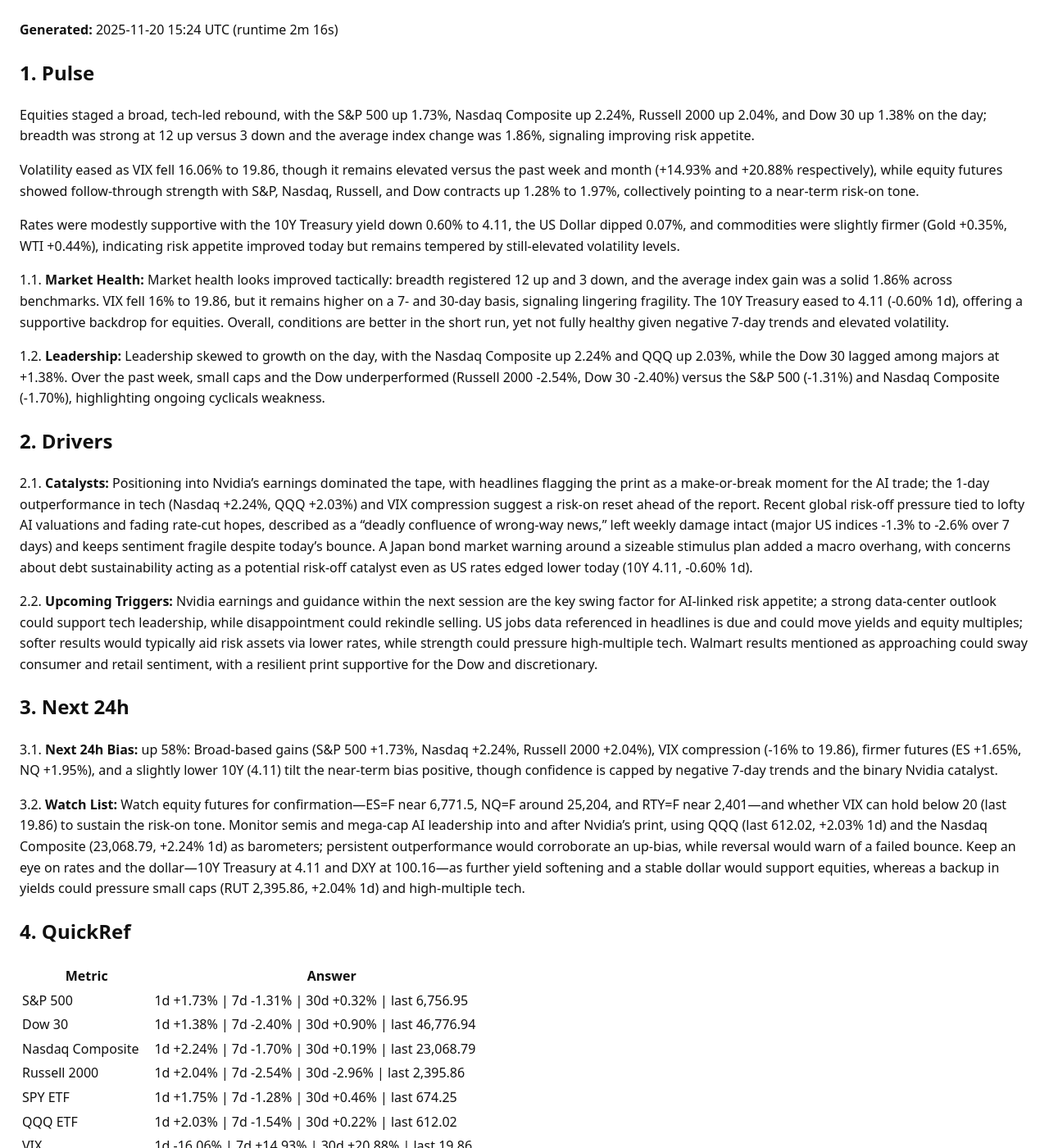
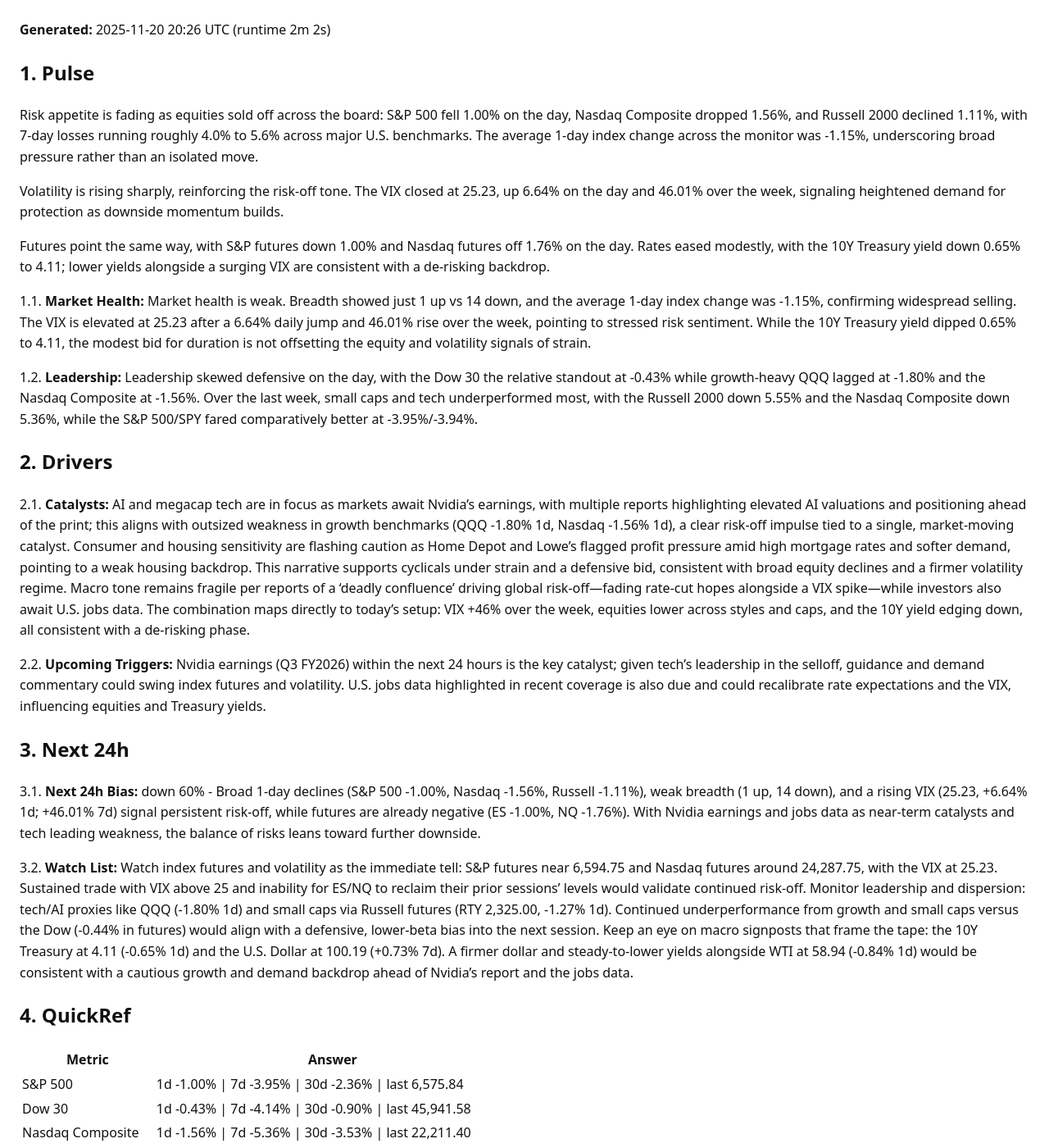
Before and after one commit to ryness/stonks, a Jekyll site: the page built from _reports/GODSEYE.md, in a window 1280 px wide and 1400 px high. Shown: the whole window at 82% size. Built offline with Jekyll 4.4.1, drawn with Linux system fonts in a browser that asks for light colours; some of the changed text lies outside the part shown.

Commit message:
Update report: rotation+GodsEye

```diff
--- a/_reports/GODSEYE.md
+++ b/_reports/GODSEYE.md
@@ -3,34 +3,34 @@ layout: default
 title: "GodsEye Market Report"
 ticker: "GODSEYE"
 date: 2025-11-20
-generated_at: 2025-11-20T15:24:32.069297+00:00
-runtime_seconds: 136.23
+generated_at: 2025-11-20T20:26:36.796547+00:00
+runtime_seconds: 121.89
 raw_markdown: |
-  **Generated:** <time class="js-local-time" datetime="2025-11-20T15:24:32.069297+00:00">2025-11-20 15:24 UTC</time> (runtime 2m 16s)
+  **Generated:** <time class="js-local-time" datetime="2025-11-20T20:26:36.796547+00:00">2025-11-20 20:26 UTC</time> (runtime 2m 2s)
 
   ## 1. Pulse
 
-  Equities staged a broad, tech-led rebound, with the S&P 500 up 1.73%, Nasdaq Composite up 2.24%, Russell 2000 up 2.04%, and Dow 30 up 1.38% on the day; breadth was strong at 12 up versus 3 down and the average index change was 1.86%, signaling improving risk appetite.
+  Risk appetite is fading as equities sold off across the board: S&P 500 fell 1.00% on the day, Nasdaq Composite dropped 1.56%, and Russell 2000 declined 1.11%, with 7-day losses running roughly 4.0% to 5.6% across major U.S. benchmarks. The average 1-day index change across the monitor was -1.15%, underscoring broad pressure rather than an isolated move.
 
-  Volatility eased as VIX fell 16.06% to 19.86, though it remains elevated versus the past week and month (+14.93% and +20.88% respectively), while equity futures showed follow-through strength with S&P, Nasdaq, Russell, and Dow contracts up 1.28% to 1.97%, collectively pointing to a near-term risk-on tone.
+  Volatility is rising sharply, reinforcing the risk-off tone. The VIX closed at 25.23, up 6.64% on the day and 46.01% over the week, signaling heightened demand for protection as downside momentum builds.
 
-  Rates were modestly supportive with the 10Y Treasury yield down 0.60% to 4.11, the US Dollar dipped 0.07%, and commodities were slightly firmer (Gold +0.35%, WTI +0.44%), indicating risk appetite improved today but remains tempered by still-elevated volatility levels.
+  Futures point the same way, with S&P futures down 1.00% and Nasdaq futures off 1.76% on the day. Rates eased modestly, with the 10Y Treasury yield down 0.65% to 4.11; lower yields alongside a surging VIX are consistent with a de-risking backdrop.
 
-  1.1. **Market Health:** Market health looks improved tactically: breadth registered 12 up and 3 down, and the average index gain was a solid 1.86% across benchmarks. VIX fell 16% to 19.86, but it remains higher on a 7- and 30-day basis, signaling lingering fragility. The 10Y Treasury eased to 4.11 (-0.60% 1d), offering a supportive backdrop for equities. Overall, conditions are better in the short run, yet not fully healthy given negative 7-day trends and elevated volatility.
+  1.1. **Market Health:** Market health is weak. Breadth showed just 1 up vs 14 down, and the average 1-day index change was -1.15%, confirming widespread selling. The VIX is elevated at 25.23 after a 6.64% daily jump and 46.01% rise over the week, pointing to stressed risk sentiment. While the 10Y Treasury yield dipped 0.65% to 4.11, the modest bid for duration is not offsetting the equity and volatility signals of strain.
 
-  1.2. **Leadership:** Leadership skewed to growth on the day, with the Nasdaq Composite up 2.24% and QQQ up 2.03%, while the Dow 30 lagged among majors at +1.38%. Over the past week, small caps and the Dow underperformed (Russell 2000 -2.54%, Dow 30 -2.40%) versus the S&P 500 (-1.31%) and Nasdaq Composite (-1.70%), highlighting ongoing cyclicals weakness.
+  1.2. **Leadership:** Leadership skewed defensive on the day, with the Dow 30 the relative standout at -0.43% while growth-heavy QQQ lagged at -1.80% and the Nasdaq Composite at -1.56%. Over the last week, small caps and tech underperformed most, with the Russell 2000 down 5.55% and the Nasdaq Composite down 5.36%, while the S&P 500/SPY fared comparatively better at -3.95%/-3.94%.
 
   ## 2. Drivers
 
-  2.1. **Catalysts:** Positioning into Nvidia’s earnings dominated the tape, with headlines flagging the print as a make-or-break moment for the AI trade; the 1-day outperformance in tech (Nasdaq +2.24%, QQQ +2.03%) and VIX compression suggest a risk-on reset ahead of the report. Recent global risk-off pressure tied to lofty AI valuations and fading rate-cut hopes, described as a “deadly confluence of wrong-way news,” left weekly damage intact (major US indices -1.3% to -2.6% over 7 days) and keeps sentiment fragile despite today’s bounce. A Japan bond market warning around a sizeable stimulus plan added a macro overhang, with concerns about debt sustainability acting as a potential risk-off catalyst even as US rates edged lower today (10Y 4.11, -0.60% 1d).
+  2.1. **Catalysts:** AI and megacap tech are in focus as markets await Nvidia’s earnings, with multiple reports highlighting elevated AI valuations and positioning ahead of the print; this aligns with outsized weakness in growth benchmarks (QQQ -1.80% 1d, Nasdaq -1.56% 1d), a clear risk-off impulse tied to a single, market-moving catalyst. Consumer and housing sensitivity are flashing caution as Home Depot and Lowe’s flagged profit pressure amid high mortgage rates and softer demand, pointing to a weak housing backdrop. This narrative supports cyclicals under strain and a defensive bid, consistent with broad equity declines and a firmer volatility regime. Macro tone remains fragile per reports of a ‘deadly confluence’ driving global risk-off—fading rate-cut hopes alongside a VIX spike—while investors also await U.S. jobs data. The combination maps directly to today’s setup: VIX +46% over the week, equities lower across styles and caps, and the 10Y yield edging down, all consistent with a de-risking phase.
 
-  2.2. **Upcoming Triggers:** Nvidia earnings and guidance within the next session are the key swing factor for AI-linked risk appetite; a strong data-center outlook could support tech leadership, while disappointment could rekindle selling. US jobs data referenced in headlines is due and could move yields and equity multiples; softer results would typically aid risk assets via lower rates, while strength could pressure high-multiple tech. Walmart results mentioned as approaching could sway consumer and retail sentiment, with a resilient print supportive for the Dow and discretionary.
+  2.2. **Upcoming Triggers:** Nvidia earnings (Q3 FY2026) within the next 24 hours is the key catalyst; given tech’s leadership in the selloff, guidance and demand commentary could swing index futures and volatility. U.S. jobs data highlighted in recent coverage is also due and could recalibrate rate expectations and the VIX, influencing equities and Treasury yields.
 
   ## 3. Next 24h
 
-  3.1. **Next 24h Bias:** up 58%: Broad-based gains (S&P 500 +1.73%, Nasdaq +2.24%, Russell 2000 +2.04%), VIX compression (-16% to 19.86), firmer futures (ES +1.65%, NQ +1.95%), and a slightly lower 10Y (4.11) tilt the near-term bias positive, though confidence is capped by negative 7-day trends and the binary Nvidia catalyst.
+  3.1. **Next 24h Bias:** down 60% - Broad 1-day declines (S&P 500 -1.00%, Nasdaq -1.56%, Russell -1.11%), weak breadth (1 up, 14 down), and a rising VIX (25.23, +6.64% 1d; +46.01% 7d) signal persistent risk-off, while futures are already negative (ES -1.00%, NQ -1.76%). With Nvidia earnings and jobs data as near-term catalysts and tech leading weakness, the balance of risks leans toward further downside.
 
-  3.2. **Watch List:** Watch equity futures for confirmation—ES=F near 6,771.5, NQ=F around 25,204, and RTY=F near 2,401—and whether VIX can hold below 20 (last 19.86) to sustain the risk-on tone. Monitor semis and mega-cap AI leadership into and after Nvidia’s print, using QQQ (last 612.02, +2.03% 1d) and the Nasdaq Composite (23,068.79, +2.24% 1d) as barometers; persistent outperformance would corroborate an up-bias, while reversal would warn of a failed bounce. Keep an eye on rates and the dollar—10Y Treasury at 4.11 and DXY at 100.16—as further yield softening and a stable dollar would support equities, whereas a backup in yields could pressure small caps (RUT 2,395.86, +2.04% 1d) and high-multiple tech.
+  3.2. **Watch List:** Watch index futures and volatility as the immediate tell: S&P futures near 6,594.75 and Nasdaq futures around 24,287.75, with the VIX at 25.23. Sustained trade with VIX above 25 and inability for ES/NQ to reclaim their prior sessions’ levels would validate continued risk-off. Monitor leadership and dispersion: tech/AI proxies like QQQ (-1.80% 1d) and small caps via Russell futures (RTY 2,325.00, -1.27% 1d). Continued underperformance from growth and small caps versus the Dow (-0.44% in futures) would align with a defensive, lower-beta bias into the next session. Keep an eye on macro signposts that frame the tape: the 10Y Treasury at 4.11 (-0.65% 1d) and the U.S. Dollar at 100.19 (+0.73% 7d). A firmer dollar and steady-to-lower yields alongside WTI at 58.94 (-0.84% 1d) would be consistent with a cautious growth and demand backdrop ahead of Nvidia’s report and the jobs data.
 
   ## 4. QuickRef
 
@@ -38,21 +38,21 @@ raw_markdown: |
   <table>
   <thead><tr><th>Metric</th><th>Answer</th></tr></thead>
   <tbody>
-  <tr><td>S&amp;P 500</td><td>1d +1.73% | 7d -1.31% | 30d +0.32% | last 6,756.95</td></tr>
-  <tr><td>Dow 30</td><td>1d +1.38% | 7d -2.40% | 30d +0.90% | last 46,776.94</td></tr>
-  <tr><td>Nasdaq Composite</td><td>1d +2.24% | 7d -1.70% | 30d +0.19% | last 23,068.79</td></tr>
-  <tr><td>Russell 2000</td><td>1d +2.04% | 7d -2.54% | 30d -2.96% | last 2,395.86</td></tr>
-  <tr><td>SPY ETF</td><td>1d +1.75% | 7d -1.28% | 30d +0.46% | last 674.25</td></tr>
-  <tr><td>QQQ ETF</td><td>1d +2.03% | 7d -1.54% | 30d +0.22% | last 612.02</td></tr>
-  <tr><td>VIX</td><td>1d -16.06% | 7d +14.93% | 30d +20.88% | last 19.86</td></tr>
-  <tr><td>S&amp;P Fut</td><td>1d +1.65% | 7d -1.46% | 30d -0.11% | last 6,771.50</td></tr>
-  <tr><td>Nasdaq Fut</td><td>1d +1.95% | 7d -1.70% | 30d -0.34% | last 25,204.25</td></tr>
-  <tr><td>Dow Fut</td><td>1d +1.28% | 7d -2.56% | 30d +0.44% | last 46,799.00</td></tr>
-  <tr><td>Russell Fut</td><td>1d +1.97% | 7d -2.63% | 30d -3.29% | last 2,401.40</td></tr>
-  <tr><td>10Y Treasury</td><td>1d -0.60% | 7d -0.29% | 30d -0.96% | last 4.11</td></tr>
-  <tr><td>Gold Fut</td><td>1d +0.35% | 7d -0.36% | 30d +3.69% | last 4,092.00</td></tr>
-  <tr><td>WTI Crude</td><td>1d +0.44% | 7d -2.20% | 30d -2.94% | last 59.70</td></tr>
-  <tr><td>US Dollar</td><td>1d -0.07% | 7d +0.70% | 30d +0.62% | last 100.16</td></tr>
+  <tr><td>S&amp;P 500</td><td>1d -1.00% | 7d -3.95% | 30d -2.36% | last 6,575.84</td></tr>
+  <tr><td>Dow 30</td><td>1d -0.43% | 7d -4.14% | 30d -0.90% | last 45,941.58</td></tr>
+  <tr><td>Nasdaq Composite</td><td>1d -1.56% | 7d -5.36% | 30d -3.53% | last 22,211.40</td></tr>
+  <tr><td>Russell 2000</td><td>1d -1.11% | 7d -5.55% | 30d -5.95% | last 2,321.87</td></tr>
+  <tr><td>SPY ETF</td><td>1d -0.99% | 7d -3.94% | 30d -2.25% | last 656.09</td></tr>
+  <tr><td>QQQ ETF</td><td>1d -1.80% | 7d -5.23% | 30d -3.54% | last 589.06</td></tr>
+  <tr><td>VIX</td><td>1d +6.64% | 7d +46.01% | 30d +53.56% | last 25.23</td></tr>
+  <tr><td>S&amp;P Fut</td><td>1d -1.00% | 7d -4.03% | 30d -2.72% | last 6,594.75</td></tr>
+  <tr><td>Nasdaq Fut</td><td>1d -1.76% | 7d -5.28% | 30d -3.96% | last 24,287.75</td></tr>
+  <tr><td>Dow Fut</td><td>1d -0.44% | 7d -4.21% | 30d -1.26% | last 46,006.00</td></tr>
+  <tr><td>Russell Fut</td><td>1d -1.27% | 7d -5.73% | 30d -6.37% | last 2,325.00</td></tr>
+  <tr><td>10Y Treasury</td><td>1d -0.65% | 7d -0.34% | 30d -1.01% | last 4.11</td></tr>
+  <tr><td>Gold Fut</td><td>1d -0.03% | 7d -0.74% | 30d +3.30% | last 4,076.50</td></tr>
+  <tr><td>WTI Crude</td><td>1d -0.84% | 7d -3.44% | 30d -4.18% | last 58.94</td></tr>
+  <tr><td>US Dollar</td><td>1d -0.04% | 7d +0.73% | 30d +0.65% | last 100.19</td></tr>
   </tbody></table>
   </div>
 
@@ -121,31 +121,31 @@ raw_markdown: |
   </details>
 ---
 
-**Generated:** <time class="js-local-time" datetime="2025-11-20T15:24:32.069297+00:00">2025-11-20 15:24 UTC</time> (runtime 2m 16s)
+**Generated:** <time class="js-local-time" datetime="2025-11-20T20:26:36.796547+00:00">2025-11-20 20:26 UTC</time> (runtime 2m 2s)
 
 ## 1. Pulse
 
-Equities staged a broad, tech-led rebound, with the S&P 500 up 1.73%, Nasdaq Composite up 2.24%, Russell 2000 up 2.04%, and Dow 30 up 1.38% on the day; breadth was strong at 12 up versus 3 down and the average index change was 1.86%, signaling improving risk appetite.
+Risk appetite is fading as equities sold off across the board: S&P 500 fell 1.00% on the day, Nasdaq Composite dropped 1.56%, and Russell 2000 declined 1.11%, with 7-day losses running roughly 4.0% to 5.6% across major U.S. benchmarks. The average 1-day index change across the monitor was -1.15%, underscoring broad pressure rather than an isolated move.
 
-Volatility eased as VIX fell 16.06% to 19.86, though it remains elevated versus the past week and month (+14.93% and +20.88% respectively), while equity futures showed follow-through strength with S&P, Nasdaq, Russell, and Dow contracts up 1.28% to 1.97%, collectively pointing to a near-term risk-on tone.
+Volatility is rising sharply, reinforcing the risk-off tone. The VIX closed at 25.23, up 6.64% on the day and 46.01% over the week, signaling heightened demand for protection as downside momentum builds.
 
-Rates were modestly supportive with the 10Y Treasury yield down 0.60% to 4.11, the US Dollar dipped 0.07%, and commodities were slightly firmer (Gold +0.35%, WTI +0.44%), indicating risk appetite improved today but remains tempered by still-elevated volatility levels.
+Futures point the same way, with S&P futures down 1.00% and Nasdaq futures off 1.76% on the day. Rates eased modestly, with the 10Y Treasury yield down 0.65% to 4.11; lower yields alongside a surging VIX are consistent with a de-risking backdrop.
 
-1.1. **Market Health:** Market health looks improved tactically: breadth registered 12 up and 3 down, and the average index gain was a solid 1.86% across benchmarks. VIX fell 16% to 19.86, but it remains higher on a 7- and 30-day basis, signaling lingering fragility. The 10Y Treasury eased to 4.11 (-0.60% 1d), offering a supportive backdrop for equities. Overall, conditions are better in the short run, yet not fully healthy given negative 7-day trends and elevated volatility.
+1.1. **Market Health:** Market health is weak. Breadth showed just 1 up vs 14 down, and the average 1-day index change was -1.15%, confirming widespread selling. The VIX is elevated at 25.23 after a 6.64% daily jump and 46.01% rise over the week, pointing to stressed risk sentiment. While the 10Y Treasury yield dipped 0.65% to 4.11, the modest bid for duration is not offsetting the equity and volatility signals of strain.
 
-1.2. **Leadership:** Leadership skewed to growth on the day, with the Nasdaq Composite up 2.24% and QQQ up 2.03%, while the Dow 30 lagged among majors at +1.38%. Over the past week, small caps and the Dow underperformed (Russell 2000 -2.54%, Dow 30 -2.40%) versus the S&P 500 (-1.31%) and Nasdaq Composite (-1.70%), highlighting ongoing cyclicals weakness.
+1.2. **Leadership:** Leadership skewed defensive on the day, with the Dow 30 the relative standout at -0.43% while growth-heavy QQQ lagged at -1.80% and the Nasdaq Composite at -1.56%. Over the last week, small caps and tech underperformed most, with the Russell 2000 down 5.55% and the Nasdaq Composite down 5.36%, while the S&P 500/SPY fared comparatively better at -3.95%/-3.94%.
 
 ## 2. Drivers
 
-2.1. **Catalysts:** Positioning into Nvidia’s earnings dominated the tape, with headlines flagging the print as a make-or-break moment for the AI trade; the 1-day outperformance in tech (Nasdaq +2.24%, QQQ +2.03%) and VIX compression suggest a risk-on reset ahead of the report. Recent global risk-off pressure tied to lofty AI valuations and fading rate-cut hopes, described as a “deadly confluence of wrong-way news,” left weekly damage intact (major US indices -1.3% to -2.6% over 7 days) and keeps sentiment fragile despite today’s bounce. A Japan bond market warning around a sizeable stimulus plan added a macro overhang, with concerns about debt sustainability acting as a potential risk-off catalyst even as US rates edged lower today (10Y 4.11, -0.60% 1d).
+2.1. **Catalysts:** AI and megacap tech are in focus as markets await Nvidia’s earnings, with multiple reports highlighting elevated AI valuations and positioning ahead of the print; this aligns with outsized weakness in growth benchmarks (QQQ -1.80% 1d, Nasdaq -1.56% 1d), a clear risk-off impulse tied to a single, market-moving catalyst. Consumer and housing sensitivity are flashing caution as Home Depot and Lowe’s flagged profit pressure amid high mortgage rates and softer demand, pointing to a weak housing backdrop. This narrative supports cyclicals under strain and a defensive bid, consistent with broad equity declines and a firmer volatility regime. Macro tone remains fragile per reports of a ‘deadly confluence’ driving global risk-off—fading rate-cut hopes alongside a VIX spike—while investors also await U.S. jobs data. The combination maps directly to today’s setup: VIX +46% over the week, equities lower across styles and caps, and the 10Y yield edging down, all consistent with a de-risking phase.
 
-2.2. **Upcoming Triggers:** Nvidia earnings and guidance within the next session are the key swing factor for AI-linked risk appetite; a strong data-center outlook could support tech leadership, while disappointment could rekindle selling. US jobs data referenced in headlines is due and could move yields and equity multiples; softer results would typically aid risk assets via lower rates, while strength could pressure high-multiple tech. Walmart results mentioned as approaching could sway consumer and retail sentiment, with a resilient print supportive for the Dow and discretionary.
+2.2. **Upcoming Triggers:** Nvidia earnings (Q3 FY2026) within the next 24 hours is the key catalyst; given tech’s leadership in the selloff, guidance and demand commentary could swing index futures and volatility. U.S. jobs data highlighted in recent coverage is also due and could recalibrate rate expectations and the VIX, influencing equities and Treasury yields.
 
 ## 3. Next 24h
 
-3.1. **Next 24h Bias:** up 58%: Broad-based gains (S&P 500 +1.73%, Nasdaq +2.24%, Russell 2000 +2.04%), VIX compression (-16% to 19.86), firmer futures (ES +1.65%, NQ +1.95%), and a slightly lower 10Y (4.11) tilt the near-term bias positive, though confidence is capped by negative 7-day trends and the binary Nvidia catalyst.
+3.1. **Next 24h Bias:** down 60% - Broad 1-day declines (S&P 500 -1.00%, Nasdaq -1.56%, Russell -1.11%), weak breadth (1 up, 14 down), and a rising VIX (25.23, +6.64% 1d; +46.01% 7d) signal persistent risk-off, while futures are already negative (ES -1.00%, NQ -1.76%). With Nvidia earnings and jobs data as near-term catalysts and tech leading weakness, the balance of risks leans toward further downside.
 
-3.2. **Watch List:** Watch equity futures for confirmation—ES=F near 6,771.5, NQ=F around 25,204, and RTY=F near 2,401—and whether VIX can hold below 20 (last 19.86) to sustain the risk-on tone. Monitor semis and mega-cap AI leadership into and after Nvidia’s print, using QQQ (last 612.02, +2.03% 1d) and the Nasdaq Composite (23,068.79, +2.24% 1d) as barometers; persistent outperformance would corroborate an up-bias, while reversal would warn of a failed bounce. Keep an eye on rates and the dollar—10Y Treasury at 4.11 and DXY at 100.16—as further yield softening and a stable dollar would support equities, whereas a backup in yields could pressure small caps (RUT 2,395.86, +2.04% 1d) and high-multiple tech.
+3.2. **Watch List:** Watch index futures and volatility as the immediate tell: S&P futures near 6,594.75 and Nasdaq futures around 24,287.75, with the VIX at 25.23. Sustained trade with VIX above 25 and inability for ES/NQ to reclaim their prior sessions’ levels would validate continued risk-off. Monitor leadership and dispersion: tech/AI proxies like QQQ (-1.80% 1d) and small caps via Russell futures (RTY 2,325.00, -1.27% 1d). Continued underperformance from growth and small caps versus the Dow (-0.44% in futures) would align with a defensive, lower-beta bias into the next session. Keep an eye on macro signposts that frame the tape: the 10Y Treasury at 4.11 (-0.65% 1d) and the U.S. Dollar at 100.19 (+0.73% 7d). A firmer dollar and steady-to-lower yields alongside WTI at 58.94 (-0.84% 1d) would be consistent with a cautious growth and demand backdrop ahead of Nvidia’s report and the jobs data.
 
 ## 4. QuickRef
 
@@ -153,21 +153,21 @@ Rates were modestly supportive with the 10Y Treasury yield down 0.60% to 4.11, t
 <table>
 <thead><tr><th>Metric</th><th>Answer</th></tr></thead>
 <tbody>
-<tr><td>S&amp;P 500</td><td>1d +1.73% | 7d -1.31% | 30d +0.32% | last 6,756.95</td></tr>
-<tr><td>Dow 30</td><td>1d +1.38% | 7d -2.40% | 30d +0.90% | last 46,776.94</td></tr>
-<tr><td>Nasdaq Composite</td><td>1d +2.24% | 7d -1.70% | 30d +0.19% | last 23,068.79</td></tr>
-<tr><td>Russell 2000</td><td>1d +2.04% | 7d -2.54% | 30d -2.96% | last 2,395.86</td></tr>
-<tr><td>SPY ETF</td><td>1d +1.75% | 7d -1.28% | 30d +0.46% | last 674.25</td></tr>
-<tr><td>QQQ ETF</td><td>1d +2.03% | 7d -1.54% | 30d +0.22% | last 612.02</td></tr>
-<tr><td>VIX</td><td>1d -16.06% | 7d +14.93% | 30d +20.88% | last 19.86</td></tr>
-<tr><td>S&amp;P Fut</td><td>1d +1.65% | 7d -1.46% | 30d -0.11% | last 6,771.50</td></tr>
-<tr><td>Nasdaq Fut</td><td>1d +1.95% | 7d -1.70% | 30d -0.34% | last 25,204.25</td></tr>
-<tr><td>Dow Fut</td><td>1d +1.28% | 7d -2.56% | 30d +0.44% | last 46,799.00</td></tr>
-<tr><td>Russell Fut</td><td>1d +1.97% | 7d -2.63% | 30d -3.29% | last 2,401.40</td></tr>
-<tr><td>10Y Treasury</td><td>1d -0.60% | 7d -0.29% | 30d -0.96% | last 4.11</td></tr>
-<tr><td>Gold Fut</td><td>1d +0.35% | 7d -0.36% | 30d +3.69% | last 4,092.00</td></tr>
-<tr><td>WTI Crude</td><td>1d +0.44% | 7d -2.20% | 30d -2.94% | last 59.70</td></tr>
-<tr><td>US Dollar</td><td>1d -0.07% | 7d +0.70% | 30d +0.62% | last 100.16</td></tr>
+<tr><td>S&amp;P 500</td><td>1d -1.00% | 7d -3.95% | 30d -2.36% | last 6,575.84</td></tr>
+<tr><td>Dow 30</td><td>1d -0.43% | 7d -4.14% | 30d -0.90% | last 45,941.58</td></tr>
+<tr><td>Nasdaq Composite</td><td>1d -1.56% | 7d -5.36% | 30d -3.53% | last 22,211.40</td></tr>
+<tr><td>Russell 2000</td><td>1d -1.11% | 7d -5.55% | 30d -5.95% | last 2,321.87</td></tr>
+<tr><td>SPY ETF</td><td>1d -0.99% | 7d -3.94% | 30d -2.25% | last 656.09</td></tr>
+<tr><td>QQQ ETF</td><td>1d -1.80% | 7d -5.23% | 30d -3.54% | last 589.06</td></tr>
+<tr><td>VIX</td><td>1d +6.64% | 7d +46.01% | 30d +53.56% | last 25.23</td></tr>
+<tr><td>S&amp;P Fut</td><td>1d -1.00% | 7d -4.03% | 30d -2.72% | last 6,594.75</td></tr>
+<tr><td>Nasdaq Fut</td><td>1d -1.76% | 7d -5.28% | 30d -3.96% | last 24,287.75</td></tr>
+<tr><td>Dow Fut</td><td>1d -0.44% | 7d -4.21% | 30d -1.26% | last 46,006.00</td></tr>
+<tr><td>Russell Fut</td><td>1d -1.27% | 7d -5.73% | 30d -6.37% | last 2,325.00</td></tr>
+<tr><td>10Y Treasury</td><td>1d -0.65% | 7d -0.34% | 30d -1.01% | last 4.11</td></tr>
+<tr><td>Gold Fut</td><td>1d -0.03% | 7d -0.74% | 30d +3.30% | last 4,076.50</td></tr>
+<tr><td>WTI Crude</td><td>1d -0.84% | 7d -3.44% | 30d -4.18% | last 58.94</td></tr>
+<tr><td>US Dollar</td><td>1d -0.04% | 7d +0.73% | 30d +0.65% | last 100.19</td></tr>
 </tbody></table>
 </div>
 
```
Also changed, not shown: _reports/ORCL.md (+43 -43 lines).
